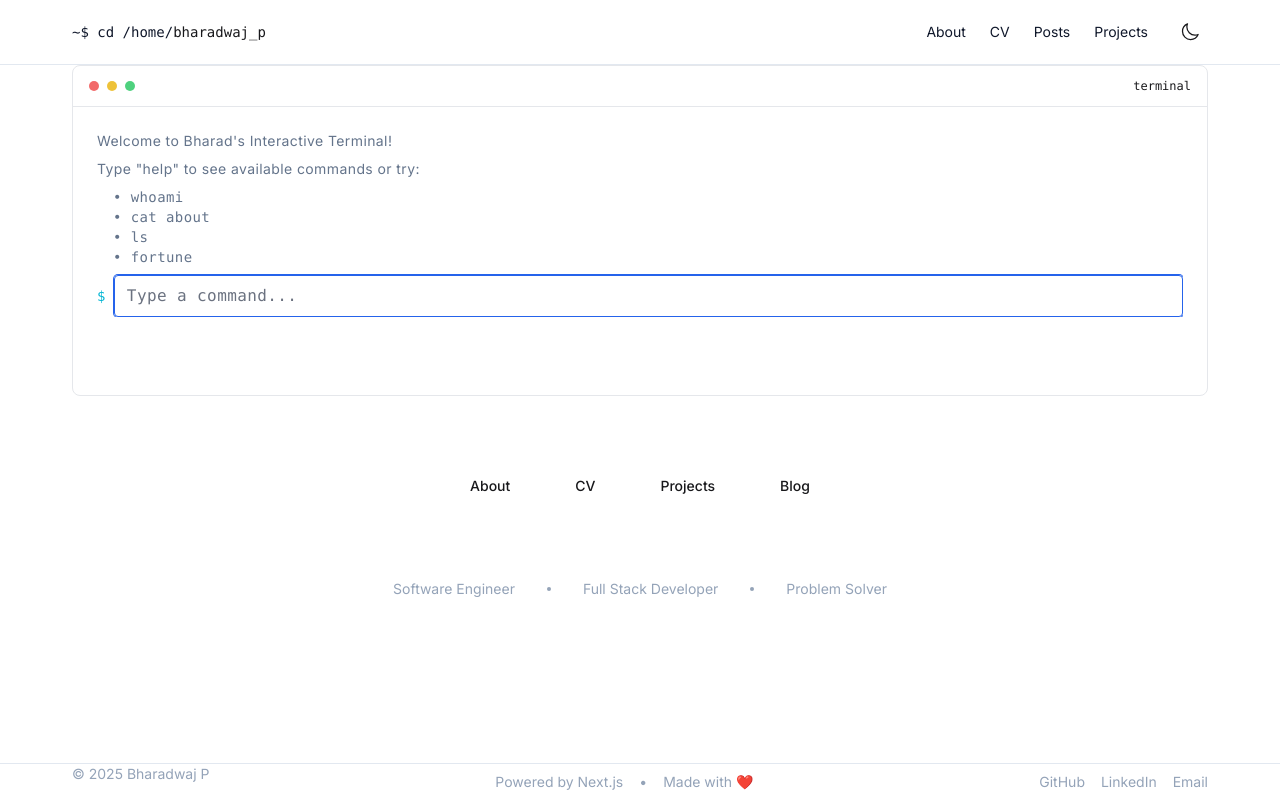
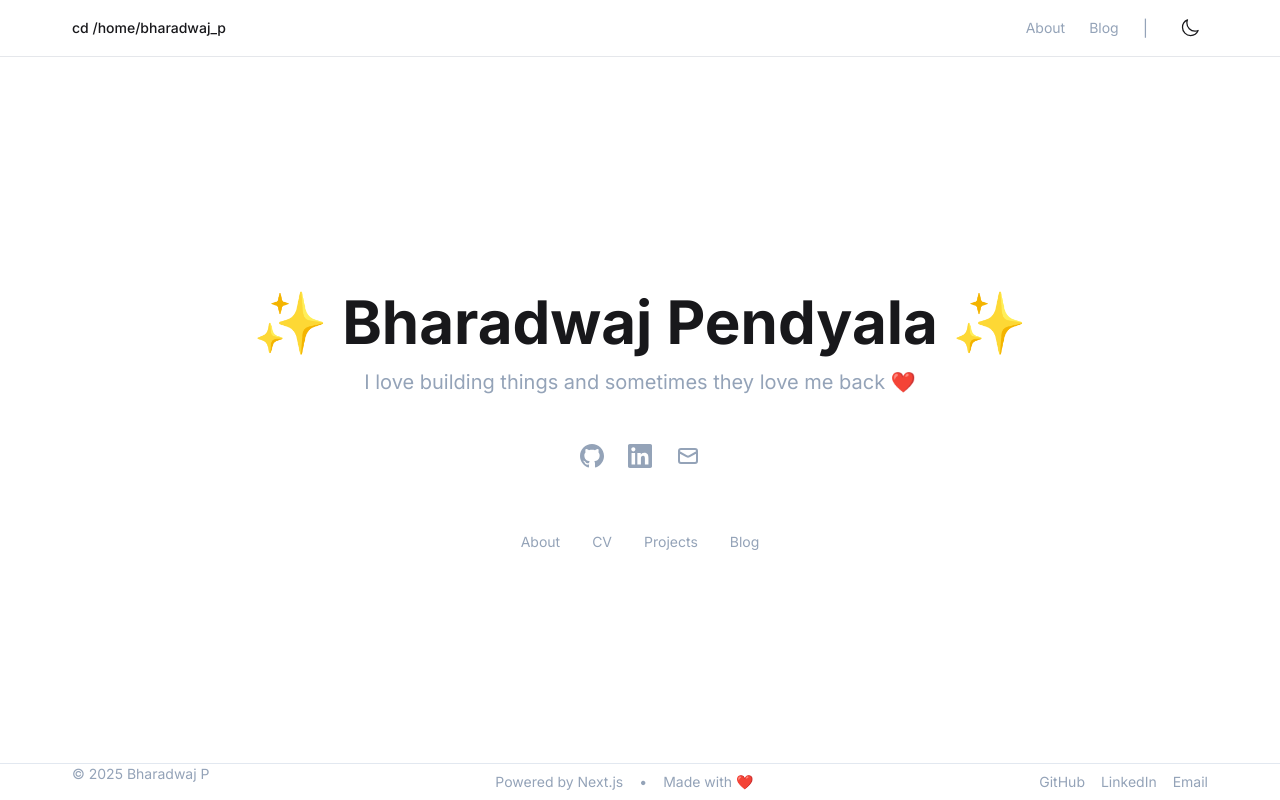
Before and after one commit to bharadwaj-pendyala/bharad-portfolio, a Next.js app: page /bharad-portfolio/ in a window 1280 px wide. Built offline with nearby package versions, Linux system fonts and the light colour scheme.

Commit message:
feat: create clean minimal homepage inspired by Shubheksha Jalan

```diff
--- a/src/app/page.tsx
+++ b/src/app/page.tsx
@@ -1,44 +1,109 @@
-import TerminalHero from '@/components/TerminalHero';
-import MinimalNavigation from '@/components/MinimalNavigation';
+import Link from 'next/link';
+import { siteConfig } from '@/config/site';
 
 export default function Home(): JSX.Element {
   return (
-    <div className="container mx-auto max-w-3xl px-6 py-12">
-      {/* Main Terminal - Clean & Minimal */}
-      <section className="mb-20">
-        <div className="border-border/50 rounded-lg border bg-background">
-          {/* Minimal terminal header */}
-          <div className="border-border/50 flex items-center justify-between border-b px-4 py-3">
-            <div className="flex items-center space-x-2">
-              <div className="h-2.5 w-2.5 rounded-full bg-red-500/80"></div>
-              <div className="h-2.5 w-2.5 rounded-full bg-yellow-500/80"></div>
-              <div className="h-2.5 w-2.5 rounded-full bg-green-500/80"></div>
-            </div>
-            <div className="text-muted/70 font-mono text-xs">terminal</div>
-          </div>
+    <div className="flex min-h-[80vh] flex-col items-center justify-center px-6">
+      {/* Hero Section - Clean & Centered */}
+      <main className="text-center">
+        <h1 className="mb-4 text-4xl font-bold text-foreground md:text-6xl">
+          ✨ Bharadwaj Pendyala ✨
+        </h1>
 
-          {/* Interactive terminal */}
-          <div className="p-6">
-            <TerminalHero className="min-h-[240px]" />
-          </div>
+        <p className="mb-12 text-lg text-muted md:text-xl">
+          I love building things and sometimes they love me back ❤️
+        </p>
+
+        {/* Social Links */}
+        <div className="mb-16 flex items-center justify-center space-x-6">
+          {siteConfig.social.github && (
+            <a
+              href={siteConfig.social.github}
+              target="_blank"
+              rel="noopener noreferrer"
+              className="text-muted transition-colors hover:text-foreground"
+              aria-label="GitHub"
+            >
+              <svg className="h-6 w-6" fill="currentColor" viewBox="0 0 24 24">
+                <path d="M12 0c-6.626 0-12 5.373-12 12 0 5.302 3.438 9.8 8.207 11.387.599.111.793-.261.793-.577v-2.234c-3.338.726-4.033-1.416-4.033-1.416-.546-1.387-1.333-1.756-1.333-1.756-1.089-.745.083-.729.083-.729 1.205.084 1.839 1.237 1.839 1.237 1.07 1.834 2.807 1.304 3.492.997.107-.775.418-1.305.762-1.604-2.665-.305-5.467-1.334-5.467-5.931 0-1.311.469-2.381 1.236-3.221-.124-.303-.535-1.524.117-3.176 0 0 1.008-.322 3.301 1.23.957-.266 1.983-.399 3.003-.404 1.02.005 2.047.138 3.006.404 2.291-1.552 3.297-1.23 3.297-1.23.653 1.653.242 2.874.118 3.176.77.84 1.235 1.911 1.235 3.221 0 4.609-2.807 5.624-5.479 5.921.43.372.823 1.102.823 2.222v3.293c0 .319.192.694.801.576 4.765-1.589 8.199-6.086 8.199-11.386 0-6.627-5.373-12-12-12z" />
+              </svg>
+            </a>
+          )}
+
+          {siteConfig.social.linkedin && (
+            <a
+              href={siteConfig.social.linkedin}
+              target="_blank"
+              rel="noopener noreferrer"
+              className="text-muted transition-colors hover:text-foreground"
+              aria-label="LinkedIn"
+            >
+              <svg className="h-6 w-6" fill="currentColor" viewBox="0 0 24 24">
+                <path d="M20.447 20.452h-3.554v-5.569c0-1.328-.027-3.037-1.852-3.037-1.853 0-2.136 1.445-2.136 2.939v5.667H9.351V9h3.414v1.561h.046c.477-.9 1.637-1.85 3.37-1.85 3.601 0 4.267 2.37 4.267 5.455v6.286zM5.337 7.433c-1.144 0-2.063-.926-2.063-2.065 0-1.138.92-2.063 2.063-2.063 1.14 0 2.064.925 2.064 2.063 0 1.139-.925 2.065-2.064 2.065zm1.782 13.019H3.555V9h3.564v11.452zM22.225 0H1.771C.792 0 0 .774 0 1.729v20.542C0 23.227.792 24 1.771 24h20.451C23.2 24 24 23.227 24 22.271V1.729C24 .774 23.2 0 22.222 0h.003z" />
+              </svg>
+            </a>
+          )}
+
+          {siteConfig.social.email && (
+            <a
+              href={`mailto:${siteConfig.social.email}`}
+              className="text-muted transition-colors hover:text-foreground"
+              aria-label="Email"
+            >
+              <svg
+                className="h-6 w-6"
+                fill="none"
+                stroke="currentColor"
+                viewBox="0 0 24 24"
+              >
+                <path
+                  strokeLinecap="round"
+                  strokeLinejoin="round"
+                  strokeWidth={2}
+                  d="M3 8l7.89 4.26a2 2 0 002.22 0L21 8M5 19h14a2 2 0 002-2V7a2 2 0 00-2-2H5a2 2 0 00-2 2v10a2 2 0 002 2z"
+                />
+              </svg>
+            </a>
+          )}
         </div>
-      </section>
 
-      {/* Minimal Navigation */}
-      <section className="mb-20">
-        <MinimalNavigation />
-      </section>
+        {/* Simple Navigation */}
+        <nav className="flex items-center justify-center space-x-8 text-sm">
+          {siteConfig.features.showAbout && (
+            <Link
+              href="/about"
+              className="text-muted transition-colors hover:text-foreground"
+            >
+              About
+            </Link>
+          )}
 
-      {/* Simple Footer Info */}
-      <section className="text-center">
-        <div className="inline-flex items-center space-x-8 text-sm text-muted">
-          <span>Software Engineer</span>
-          <span className="h-1 w-1 rounded-full bg-muted"></span>
-          <span>Full Stack Developer</span>
-          <span className="h-1 w-1 rounded-full bg-muted"></span>
-          <span>Problem Solver</span>
-        </div>
-      </section>
+          <Link
+            href="/cv"
+            className="text-muted transition-colors hover:text-foreground"
+          >
+            CV
+          </Link>
+
+          {siteConfig.features.showProjects && (
+            <Link
+              href="/projects"
+              className="text-muted transition-colors hover:text-foreground"
+            >
+              Projects
+            </Link>
+          )}
+
+          {siteConfig.features.showBlog && (
+            <Link
+              href="/blog"
+              className="text-muted transition-colors hover:text-foreground"
+            >
+              Blog
+            </Link>
+          )}
+        </nav>
+      </main>
     </div>
   );
 }
--- a/src/components/TerminalHeader.tsx
+++ b/src/components/TerminalHeader.tsx
@@ -1,57 +1,39 @@
 import Link from 'next/link';
 import { siteConfig } from '@/config/site';
 import ThemeToggle from './ThemeToggle';
-import TerminalPrompt from './TerminalPrompt';
 
 export default function TerminalHeader(): JSX.Element {
   return (
-    <header className="sticky top-0 z-50 border-b border-border bg-background/95 backdrop-blur-sm">
+    <header className="border-border/20 border-b bg-background">
       <div className="container mx-auto max-w-4xl px-6">
-        <div className="flex h-16 items-center justify-between">
-          {/* Terminal-style branding */}
-          <div className="flex items-center space-x-6">
-            <Link href="/" className="hover:opacity-80">
-              <TerminalPrompt prompt="~$ cd /home/" className="hidden sm:block">
-                {siteConfig.name.toLowerCase().replace(' ', '_')}
-              </TerminalPrompt>
-              <TerminalPrompt prompt="~$ " className="sm:hidden">
-                {siteConfig.name.split(' ')[0].toLowerCase()}
-              </TerminalPrompt>
-            </Link>
-          </div>
+        <div className="flex h-14 items-center justify-between">
+          {/* Simple branding */}
+          <Link
+            href="/"
+            className="text-sm font-medium text-foreground transition-colors hover:text-muted"
+          >
+            cd /home/bharadwaj_p
+          </Link>
 
           {/* Navigation */}
-          <nav className="flex items-center space-x-4 sm:space-x-6">
+          <nav className="flex items-center space-x-6">
             {siteConfig.features.showAbout && (
               <Link
                 href="/about"
-                className="hidden text-sm transition-colors hover:text-primary sm:block"
+                className="text-sm text-muted transition-colors hover:text-foreground"
               >
                 About
               </Link>
             )}
-            <Link
-              href="/cv"
-              className="text-sm transition-colors hover:text-primary"
-            >
-              CV
-            </Link>
             {siteConfig.features.showBlog && (
               <Link
                 href="/blog"
-                className="text-sm transition-colors hover:text-primary"
+                className="text-sm text-muted transition-colors hover:text-foreground"
               >
-                Posts
+                Blog
               </Link>
             )}
-            {siteConfig.features.showProjects && (
-              <Link
-                href="/projects"
-                className="hidden text-sm transition-colors hover:text-primary sm:block"
-              >
-                Projects
-              </Link>
-            )}
+            <span className="text-muted">|</span>
             <ThemeToggle />
           </nav>
         </div>
```
